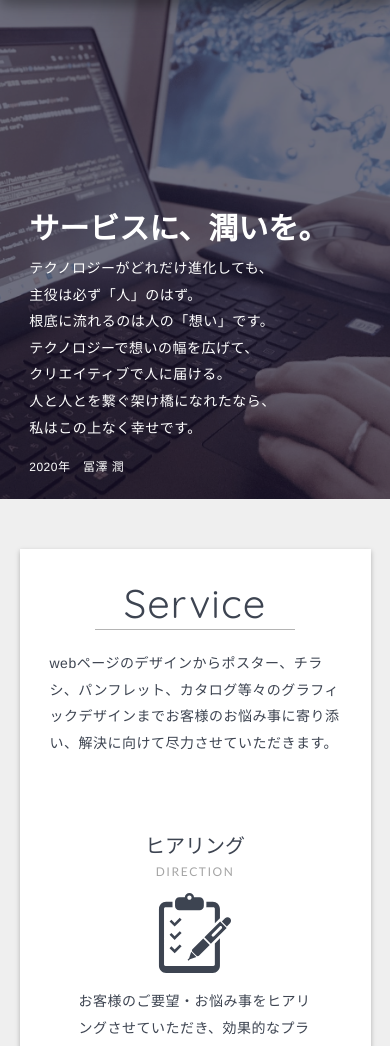
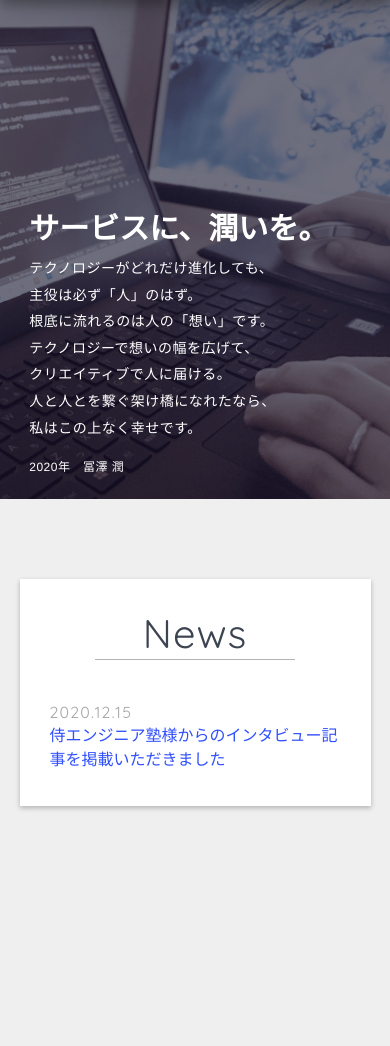
Before and after one commit to tomizawa0214/tomizawa, a Django app: page / in a window 390 px wide. Shown: the part 67-1113 px from the top of the page. Run offline with Django 3.2, Linux system fonts and the light colour scheme; some libraries are stand-ins or nearby versions.

Commit message:
news追加

```diff
--- a/portfolio/static/css/style.css
+++ b/portfolio/static/css/style.css
@@ -1996,6 +1996,73 @@ footer small {
   background-position: center;
 }
 
+.news {
+  width: 90%;
+  max-width: 1200px;
+  margin: 50px auto;
+  padding: 30px;
+  background: #fff;
+  -webkit-box-shadow: 0 2px 5px rgba(0, 0, 0, 0.26);
+          box-shadow: 0 2px 5px rgba(0, 0, 0, 0.26);
+  margin-top: 80px;
+  opacity: 0;
+  -webkit-transform: translateY(50px);
+          transform: translateY(50px);
+  -webkit-transition: .4s all ease-out;
+  transition: .4s all ease-out;
+}
+
+.news h2 {
+  margin-bottom: 2px;
+  text-align: center;
+  font-size: 40px;
+  font-weight: 100;
+  color: #3d4451;
+  letter-spacing: 1px;
+}
+
+.news hr {
+  width: 200px;
+  border-top: 1px solid #b4b4b4;
+  margin: 0 auto;
+  margin-bottom: 40px;
+}
+
+.news__wrap--topic--date {
+  color: #a5a5a5;
+  letter-spacing: 1.2px;
+}
+
+.news__wrap--topic--content {
+  position: relative;
+  display: inline-block;
+  padding-bottom: 4px;
+  color: #304ffe;
+  font-family: Helvetica, '游ゴシック', 'Yu Gothic', YuGothic, HiraKakuProN-W3, 'メイリオ', Meiryo, sans-serif;
+}
+
+.news__wrap--topic--content:hover {
+  color: #e8676b;
+  text-decoration: none;
+}
+
+.news__wrap--topic--content:after {
+  background-color: #e8676b;
+  bottom: 0;
+  content: '';
+  display: block;
+  height: 1px;
+  left: 0;
+  position: absolute;
+  -webkit-transition: .5s;
+  transition: .5s;
+  width: 0;
+}
+
+.news__wrap--topic--content:hover::after {
+  width: 100%;
+}
+
 @media screen and (max-width: 369px) {
   .nav h1 {
     font-size: 25px;
@@ -2107,6 +2174,9 @@ footer small {
   }
   .title__text h3 {
     font-size: 16px;
+  }
+  .news {
+    padding: 50px;
   }
   .service {
     padding: 50px;
--- a/portfolio/static/js/index.js
+++ b/portfolio/static/js/index.js
@@ -65,7 +65,7 @@ document.querySelector('.nav__toggler--open').onclick = () => {
 
 // 指定要素が画面内に入ったらフェードイン
 const myFunc = BottomHeight => {
-  const myFade = document.querySelectorAll('.service, .works, .skill, .profile');
+  const myFade = document.querySelectorAll('.news, .service, .works, .skill, .profile');
   let scroll = document.documentElement.scrollTop || document.body.scrollTop;
   let windowHeight = window.innerHeight;
   for (let i = 0; i < myFade.length; i++) {
--- a/portfolio/static/scss/_news.scss
+++ b/portfolio/static/scss/_news.scss
@@ -0,0 +1,45 @@
+.news {
+    @include section;
+    margin-top: 80px;
+    @include slide--from-bottom;
+    h2 {
+        @include section__title;
+    }
+    hr {
+        @include section__border;
+        margin-bottom: 40px;
+    }
+    &__wrap {
+        &--topic {
+            &--date {
+                color: #a5a5a5;
+                letter-spacing: 1.2px;
+            }
+            &--content {
+                position: relative;
+                display: inline-block;
+                padding-bottom: 4px;
+                color: #304ffe;
+                @include Japanese-font;
+                &:hover {
+                    color: #e8676b;
+                    text-decoration: none;
+                }
+                &:after {
+                    background-color: #e8676b;
+                    bottom: 0;
+                    content: '';
+                    display: block;
+                    height: 1px;
+                    left: 0;
+                    position: absolute;
+                    transition: .5s;
+                    width: 0;
+                }
+                &:hover::after {
+                    width: 100%;
+                }
+            }
+        }
+    }
+}
--- a/portfolio/static/scss/_responsive.scss
+++ b/portfolio/static/scss/_responsive.scss
@@ -156,6 +156,10 @@
     }
   }
 
+  .news {
+    padding: 50px;
+  }
+
   .service {
     padding: 50px;
     &__message {
--- a/portfolio/templates/portfolio/index.html
+++ b/portfolio/templates/portfolio/index.html
@@ -7,9 +7,9 @@
 
 {% block opening %}
 <!-- Opening Fake Shutter -->
-<article class="opening">
+<!-- <article class="opening">
   <p class="opening__text">Thank you for coming!</p>
-</article>
+</article> -->
 
 <!-- Back To Top -->
 <article class="back-to-top" data-toggle="tooltip" data-placement="left" title="Back to Top">
@@ -37,7 +37,19 @@
   </div>
 </section>
 
-<!-- Service Section-->
+<!-- News Section -->
+<section class="news" id="news">
+  <h2>News</h2>
+  <hr>
+  <ul class="news__wrap p-0 m-0 list-unstyled">
+    <li class="news__wrap--topic d-sm-flex justify-content-sm-center">
+      <p class="news__wrap--topic--date m-0">2020.12.15</p>
+      <a href="https://www.sejuku.net/blog/128366" class="news__wrap--topic--content m-0 ml-sm-3">侍エンジニア塾様からのインタビュー記事を掲載いただきました</a>
+    </li>
+  </ul>
+</section>
+
+<!-- Service Section -->
 <section class="service" id="service">
   <h2>Service</h2>
   <hr>
```
